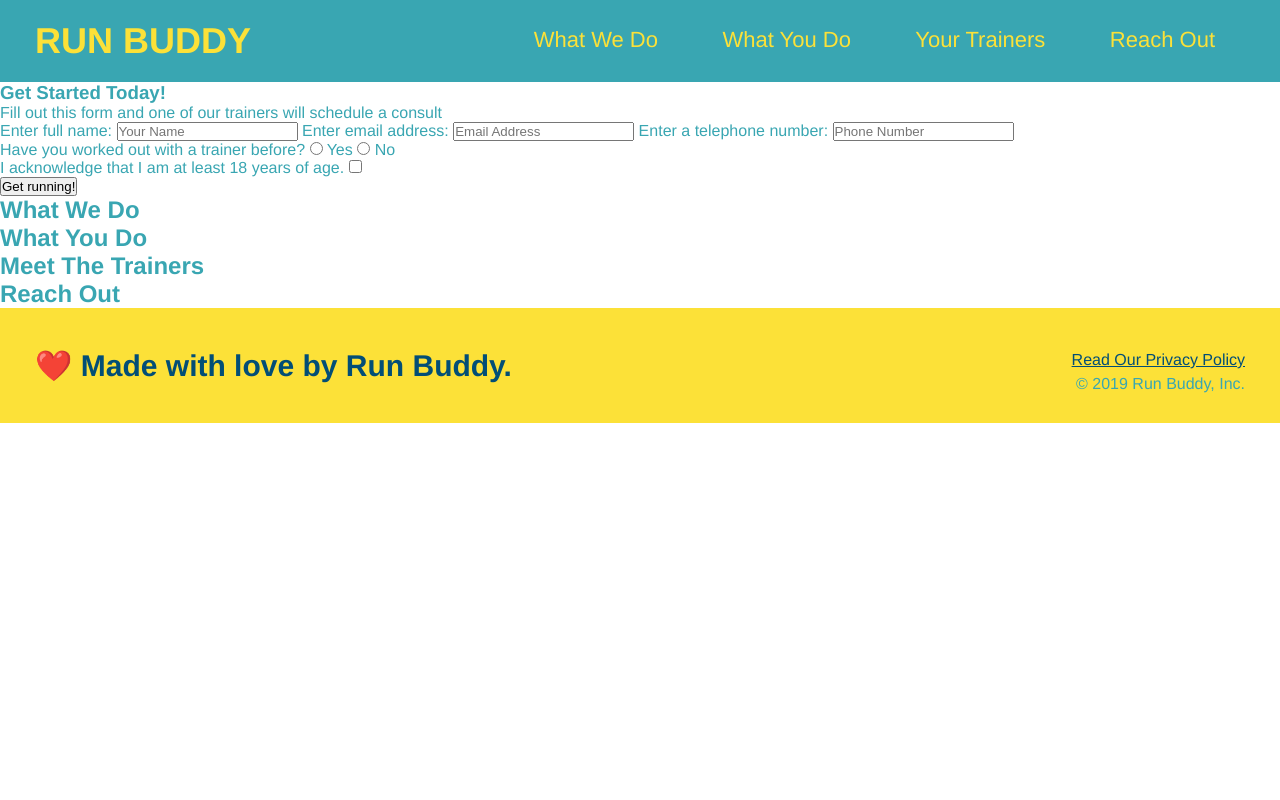
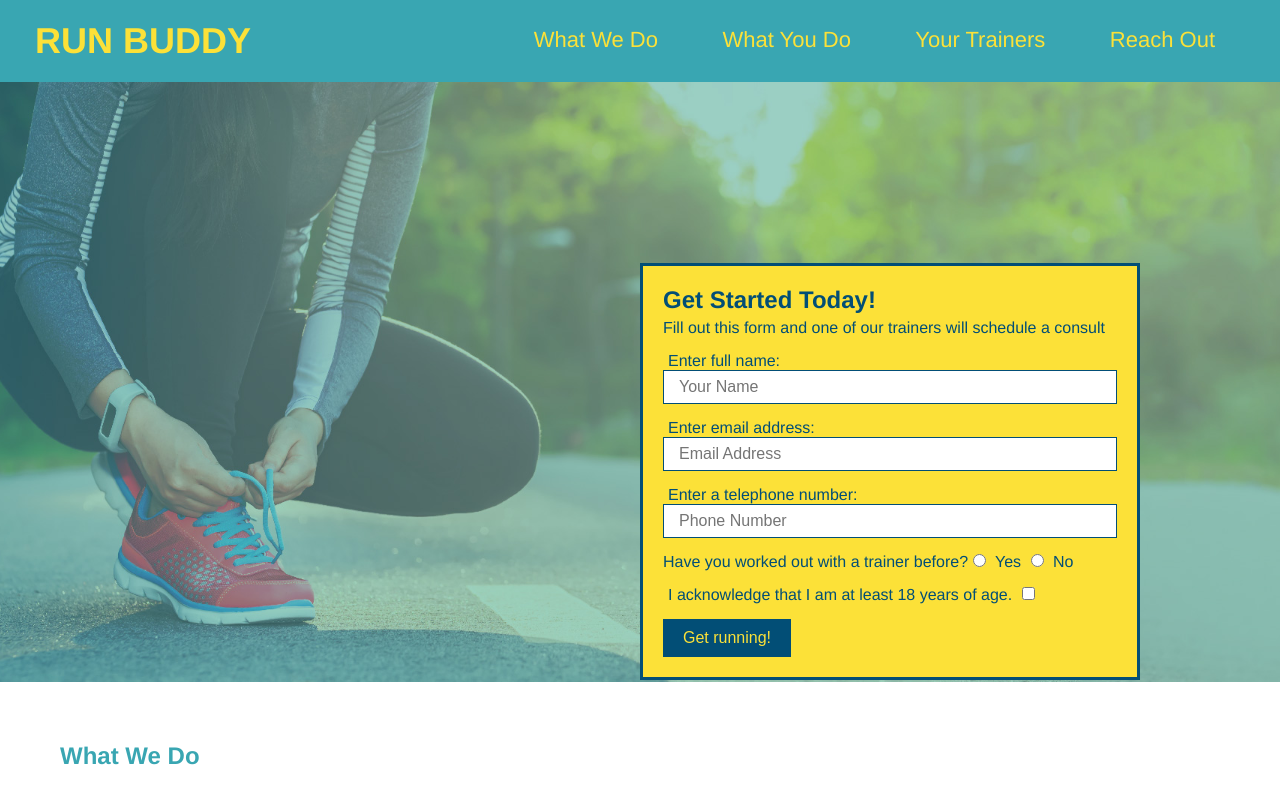
Before and after one commit to kateamelie/run-buddy, a plain HTML site: page index.html in a window 1280 px wide. Shown: the top 800 px of the page. Drawn offline with Linux system fonts and the light colour scheme.

Commit message:
hero/signup-form

```diff
--- a/assets/css/style.css
+++ b/assets/css/style.css
@@ -65,3 +65,58 @@ header nav ul li a {
   footer a {
       color: #024e76;
   }
+
+  section {
+    padding: 60px;
+  }
+
+  /* Hero Style Start*/
+  .hero {
+      background-image: url("../images/hero-bg.jpg");
+      height: 600px;
+      background-size: cover;
+      background-position: center;
+  }
+
+  .hero-form {
+      background-color: #fce138;
+      padding: 20px;
+      width: 500px;
+      color: #024e76;
+      border: solid 3px #024e76;
+      position: absolute;
+      bottom: 120px;
+      right: 140px;
+  }
+
+  .hero-form p {
+      margin: 5px 0 15px 0;
+  }
+
+  .hero-form h3 {
+      font-size: 24px;
+      margin: 0;
+  }
+
+  .hero-form label {
+      margin: 0 5px;
+  }
+
+  .hero-form button {
+      color: #fce138;
+      background-color: #024e76;
+      border: none;
+      padding: 10px 20px;
+      font-size: 16px;
+  }
+  /* Hero Style End*/
+
+  .form-input {
+      border: 1px solid #024e76;
+      display: block;
+      padding: 7px 15px;
+      font-size: 16px;
+      color: #024e76;
+      width: 100%;
+      margin-bottom: 15px;
+  }
--- a/index.html
+++ b/index.html
@@ -34,18 +34,18 @@
         </header>
 
         <!-- hero/jumbotron -->
-        <section>
-            <div>
+        <section class="hero">
+                <div class="hero-form">
                 <h3>Get Started Today!</h3>
                 <p>Fill out this form and one of our trainers will schedule a consult</p>
             <!-- add form element-->
             <form>
                 <label for="name">Enter full name:</label>
-                <input type="text" placeholder="Your Name" name="name" id="name" />
+                <input type="text" placeholder="Your Name" name="name" id="name" class="form-input" />
                 <label for="email">Enter email address:</label>
-                <input type="email" placeholder="Email Address" name="email" id="email" />
+                <input type="email" placeholder="Email Address" name="email" id="email" class="form-input" />
                 <label for="phone">Enter a telephone number:</label>
-                <input type="tel" placeholder="Phone Number" name="phone" id="phone" />
+                <input type="tel" placeholder="Phone Number" name="phone" id="phone" class="form-input" />
                 <p>
                     Have you worked out with a trainer before?
                     <input type="radio" name="trainer-confirm" id="trainer-yes" />
```
Also changed, not shown: assets/images/hero-bg.jpg (added).
